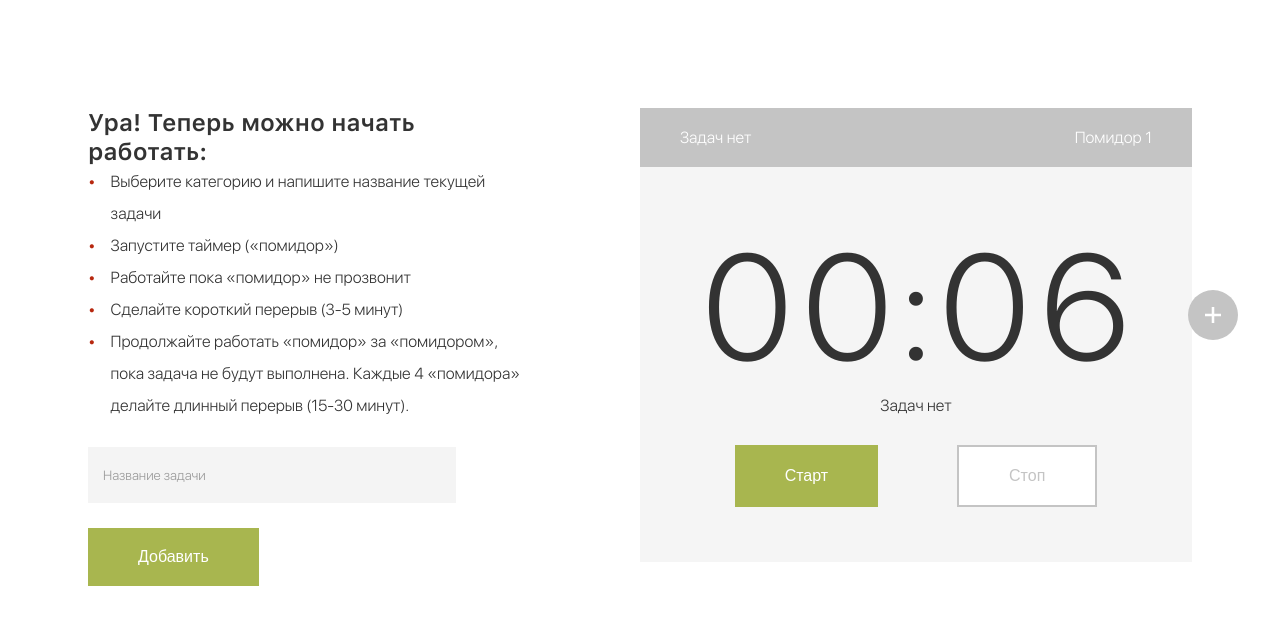
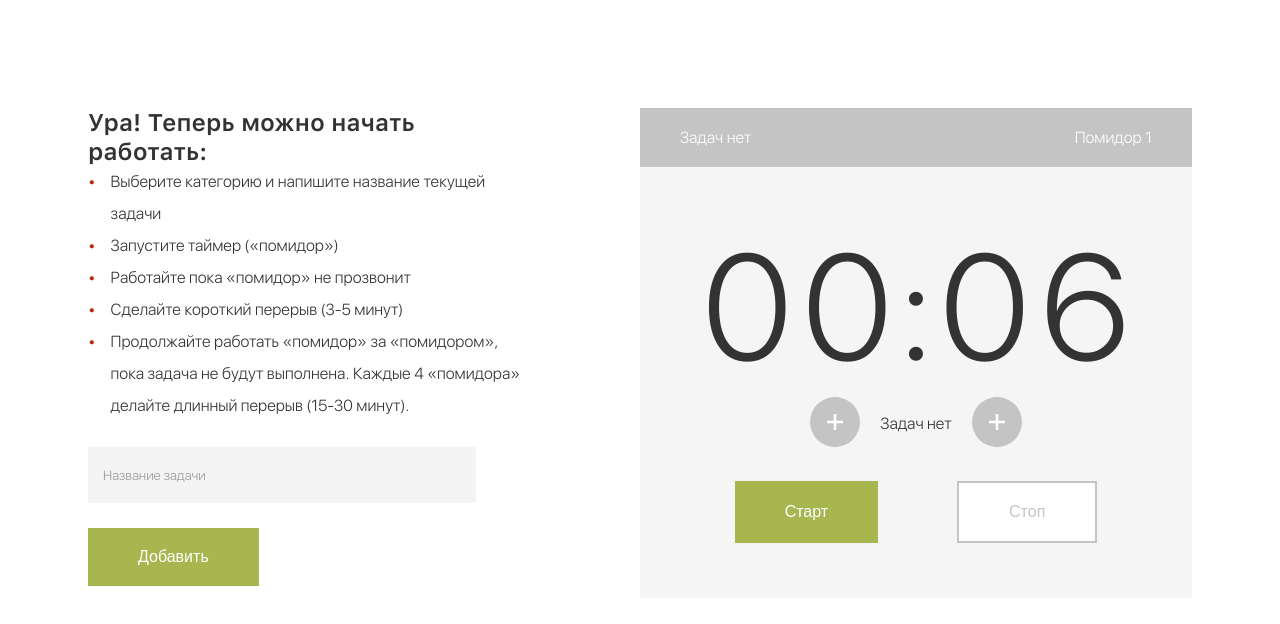
Before and after one commit to Ramramramzes/pomodoro_timer, a React (Vite) app: page / in a window 1280 px wide. Shown: the top 624 px of the page. Built offline with nearby package versions, Linux system fonts and the light colour scheme.

Commit message:
refactor btns + & task_status

```diff
--- a/src/General/TaskInput/taskinput.module.css
+++ b/src/General/TaskInput/taskinput.module.css
@@ -4,7 +4,7 @@
 }
 
 .input{
-  padding: 20px 0px 20px 15px;
+  padding: 20px 20px 20px 15px;
   width: 80%;
   margin: 25px 0px;
   background-color: #F4F4F4;
--- a/src/General/Timer/Timer.tsx
+++ b/src/General/Timer/Timer.tsx
@@ -106,6 +106,9 @@ function Timer() {
                           styles.num_def
                         }
             ><div className={styles.one_num_block}>{minutes < 10 ? '0': ''}</div><div className={styles.one_num_block}>{minutes}</div>:<div id='forHidden' className={styles.one_num_block}>{seconds < 10 ? '0' : ''}</div><div id='seconds' className={styles.one_num_block}>{seconds}</div></div>
+      </div>
+      <div className={styles.btns_and_tasks}>
+        <div className={styles.plus_block}>
           {timer.workActive && !isRunning && <button  className={styles.plus_btn}
                                                       onClick={()=>{
                                                       dispatch(addWorkMinute())
@@ -123,7 +126,26 @@ function Timer() {
                                                           pause()}}><Plus /></button>}
                                                       {/* большой перерыв */}
         </div>
-      {taskList.value.length != 0 ? <p title={taskList.value[0].content} className={styles.list_status}>Задача {taskList.value.length != 0 ? taskList.value[0].taskIndex : ''} : {taskList.value.length != 0 ? taskList.value[0].content: ''}</p> : <p className={styles.list_status}>Задач нет</p>}
+        {taskList.value.length != 0 ? <p title={taskList.value[0].content} className={styles.list_status}>Задача {taskList.value.length != 0 ? taskList.value[0].taskIndex : ''} : {taskList.value.length != 0 ? taskList.value[0].content: ''}</p> : <p className={styles.no_task}>Задач нет</p>}
+        <div className={styles.plus_block}>
+          {timer.workActive && !isRunning && <button  className={styles.plus_btn}
+                                                      onClick={()=>{
+                                                      dispatch(addWorkMinute())
+                                                      pause()}}>
+                                                      <Plus /></button>}
+                                                      {/* рабочее время */}
+          {timer.breakActive && !isRunning && <button className={styles.plus_btn}
+                                                      onClick={()=>{
+                                                      dispatch(addBreakeMinute())
+                                                      pause()}}><Plus /></button>}
+                                                      {/* перерыв */}
+          {timer.bigBreakActive && !isRunning && <button  className={styles.plus_btn}
+                                                          onClick={()=>{
+                                                          dispatch(addBigBreakeMinute())
+                                                          pause()}}><Plus /></button>}
+                                                      {/* большой перерыв */}
+        </div>
+      </div>
       <div className={styles.btn_block}>
       {isRunning ? <button  className='green_btn'
                             onClick={() => {
--- a/src/General/Timer/timer.module.css
+++ b/src/General/Timer/timer.module.css
@@ -7,10 +7,14 @@
   align-items: center;
 }
 .plus_btn{
-  position: absolute;
-  top: 40%;
-  right: -25%;
   background-color: transparent;
+}
+
+.btns_and_tasks{
+  display: flex;
+  align-items: center;
+  justify-content: center;
+  margin-bottom: 30px;
 }
 
 .main_timer{
@@ -21,9 +25,16 @@
 }
 
 .list_status{
-  margin-bottom: 30px;
-  width: 70%;
+  width: 30%;
   overflow: hidden;
+  margin-left: 2%;
+  margin-right: 2%;
+}
+
+.no_task{
+  width: 100px;
+  margin-left: 2%;
+  margin-right: 2%;
 }
 
 .stop_btn{
```
Lines whose indentation alone changed are shown as unchanged.
